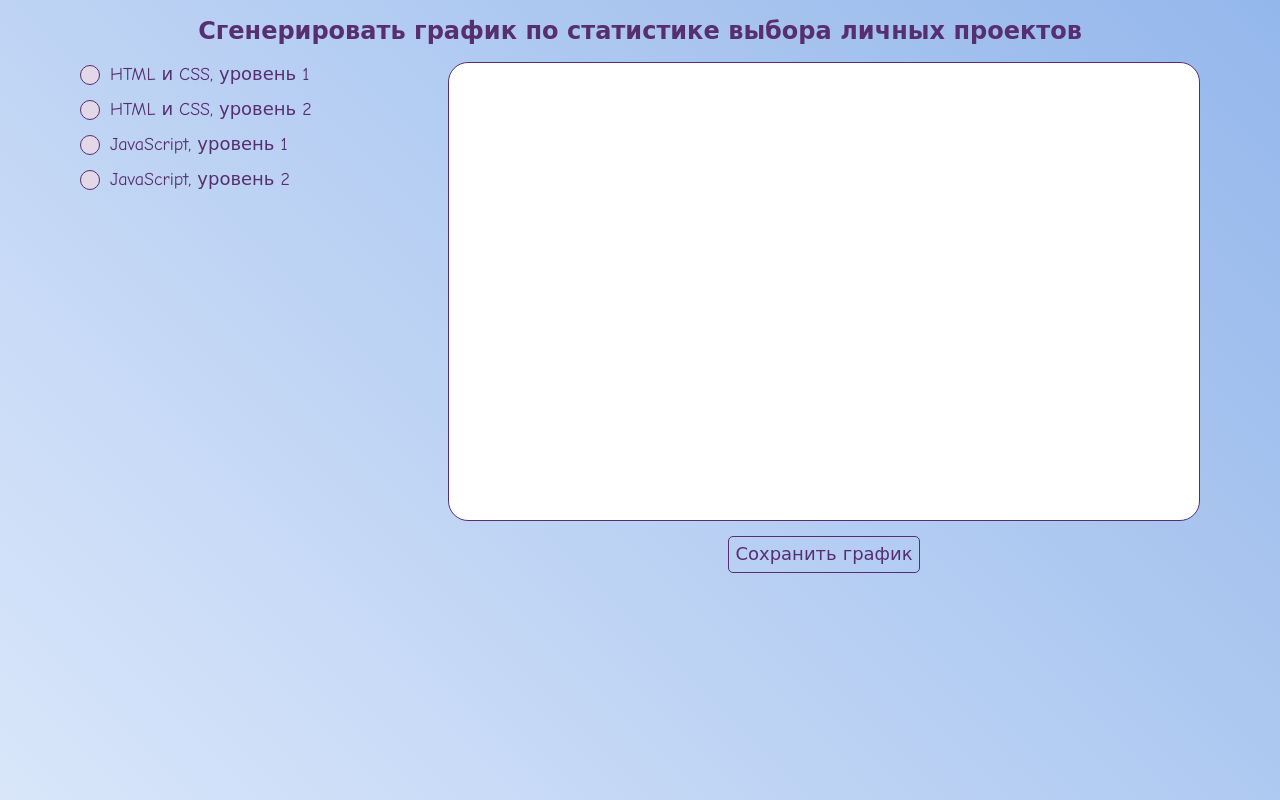
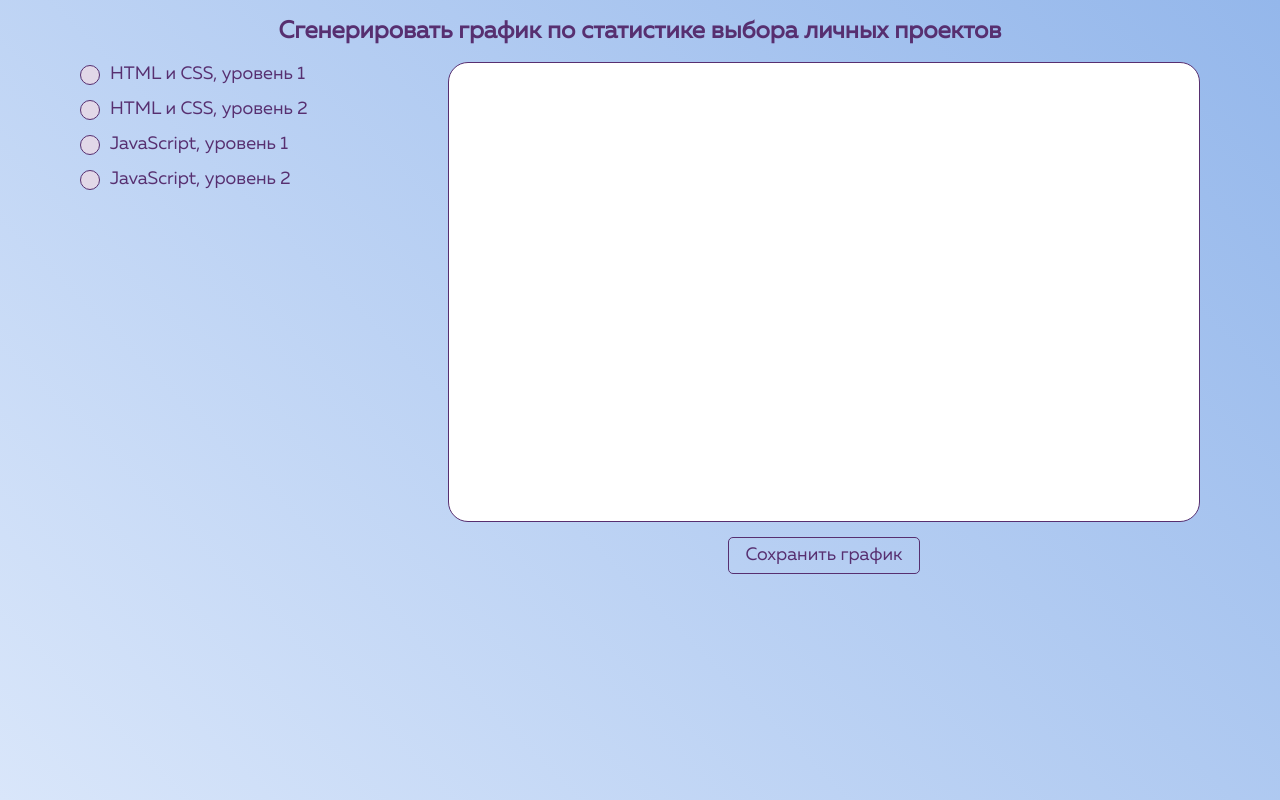
Before and after one commit to sasha-who/reports, a website built with webpack: page public/index.html in a window 1280 px wide. Built offline with nearby package versions, Linux system fonts and the light colour scheme.

Commit message:
Меняет шрифт

```diff
--- a/public/css/style.css
+++ b/public/css/style.css
@@ -1,3 +1,11 @@
+@font-face {
+  font-family: "Muller";
+  src: url("../fonts/MullerRegular.woff2") format("woff2"),
+    url("../fonts/MullerRegular.woff") format("woff");
+  font-weight: normal;
+  font-style: normal;
+}
+
 .visually-hidden:not(:focus):not(:active),
 input[type="checkbox"].visually-hidden,
 input[type="radio"].visually-hidden {
@@ -23,7 +31,7 @@ html, body {
 body {
   min-height: 100vh;
 
-  font-family: "Comic Sans MS", cursive;
+  font-family: "Muller", "Arial", sans-serif;
   font-style: normal;
   font-weight: normal;
   font-size: 18px;
```
Also changed, not shown: public/fonts/MullerRegular.woff (added), public/fonts/MullerRegular.woff2 (added).
